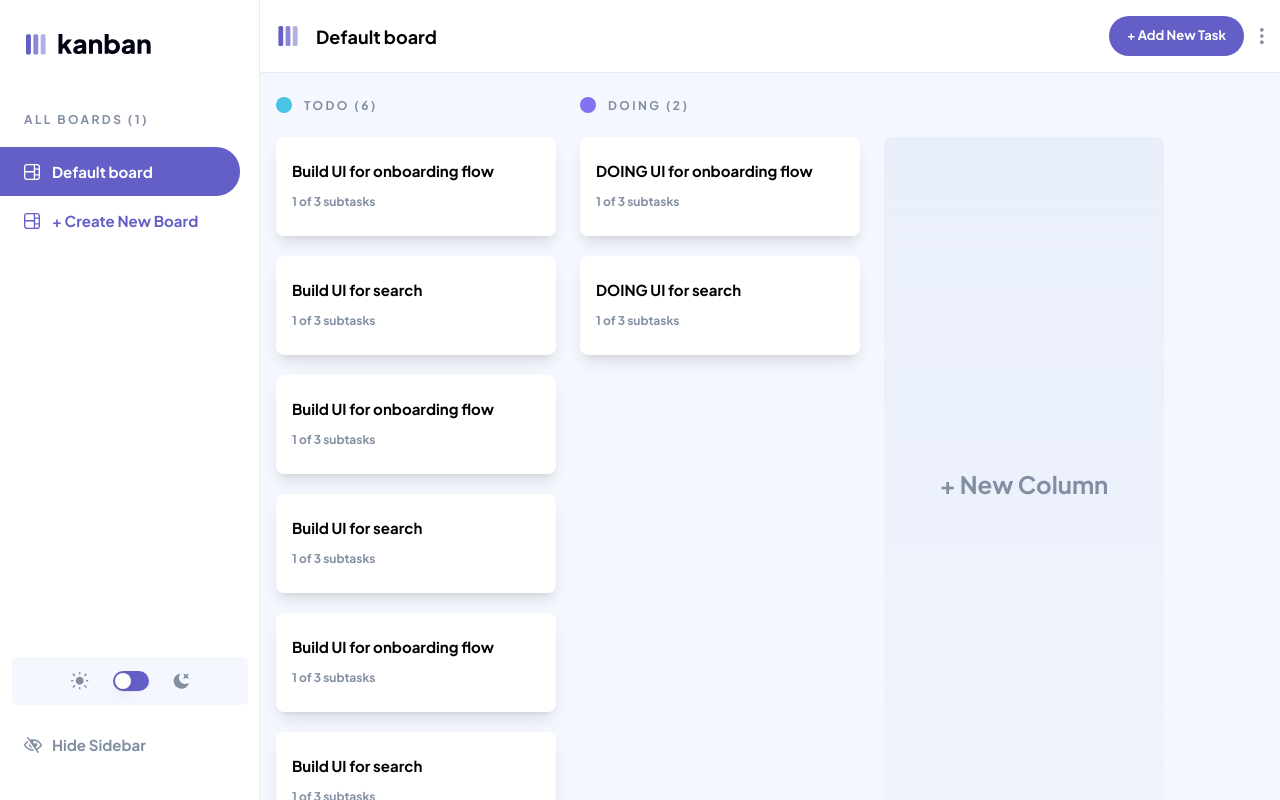
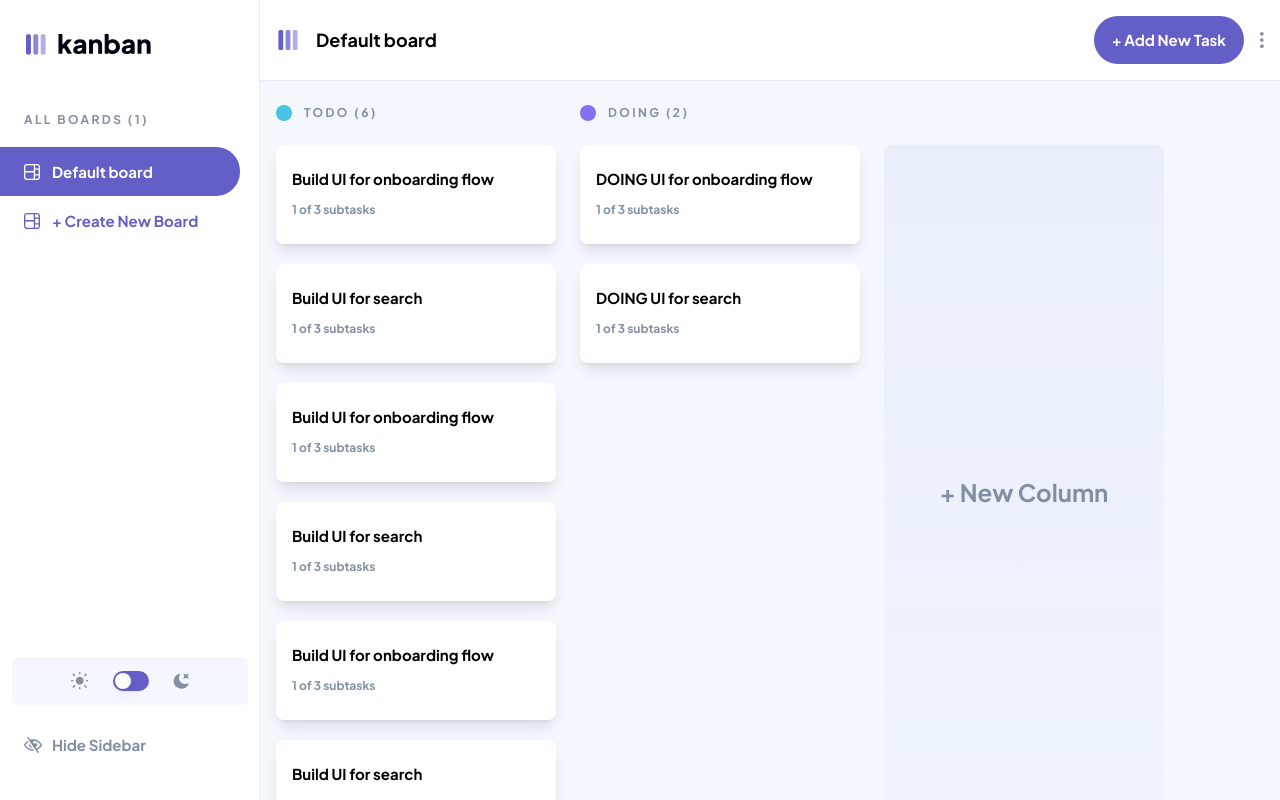
Before and after one commit to Newpoki/kanban, a React (Vite) app: page /boards/13b56b64-14df-4efa-8edf-567d80291c27 in a window 1280 px wide. Built offline with nearby package versions, Linux system fonts and the light colour scheme.

Commit message:
task: rename add task route and create folder for components

```diff
--- a/src/board/header/board-header.tsx
+++ b/src/board/header/board-header.tsx
@@ -22,8 +22,8 @@ export const BoardHeader = ({ board }: BoardHeaderProps) => {
             <BoardHeaderPopover board={board} headerRef={ref} />
 
             <div className="ml-auto flex items-center gap-4">
-                <Link to="/boards/$boardId/add" params={{ boardId: board.id }}>
-                    <Button className="px-[18px] capitalize" size="small">
+                <Link to="/boards/$boardId/add-task" params={{ boardId: board.id }}>
+                    <Button className="px-[18px] capitalize">
                         <Plus className="w-3 md:hidden" />
                         <span className="hidden md:block">+ Add new task</span>
                     </Button>
--- a/src/routeTree.gen.ts
+++ b/src/routeTree.gen.ts
@@ -13,7 +13,7 @@
 import { Route as rootRoute } from './routes/__root'
 import { Route as IndexImport } from './routes/index'
 import { Route as BoardsBoardIdImport } from './routes/boards.$boardId'
-import { Route as BoardsBoardIdAddImport } from './routes/boards.$boardId.add'
+import { Route as BoardsBoardIdAddTaskImport } from './routes/boards.$boardId.add-task'
 import { Route as BoardsBoardIdColumnColumnIdTaskTaskIdIndexImport } from './routes/boards.$boardId.column.$columnId.task.$taskId.index'
 import { Route as BoardsBoardIdColumnColumnIdTaskTaskIdEditImport } from './routes/boards.$boardId.column.$columnId.task.$taskId.edit'
 import { Route as BoardsBoardIdColumnColumnIdTaskTaskIdDeleteImport } from './routes/boards.$boardId.column.$columnId.task.$taskId.delete'
@@ -30,8 +30,8 @@ const BoardsBoardIdRoute = BoardsBoardIdImport.update({
   getParentRoute: () => rootRoute,
 } as any)
 
-const BoardsBoardIdAddRoute = BoardsBoardIdAddImport.update({
-  path: '/add',
+const BoardsBoardIdAddTaskRoute = BoardsBoardIdAddTaskImport.update({
+  path: '/add-task',
   getParentRoute: () => BoardsBoardIdRoute,
 } as any)
 
@@ -65,8 +65,8 @@ declare module '@tanstack/react-router' {
       preLoaderRoute: typeof BoardsBoardIdImport
       parentRoute: typeof rootRoute
     }
-    '/boards/$boardId/add': {
-      preLoaderRoute: typeof BoardsBoardIdAddImport
+    '/boards/$boardId/add-task': {
+      preLoaderRoute: typeof BoardsBoardIdAddTaskImport
       parentRoute: typeof BoardsBoardIdImport
     }
     '/boards/$boardId/column/$columnId/task/$taskId/delete': {
@@ -89,7 +89,7 @@ declare module '@tanstack/react-router' {
 export const routeTree = rootRoute.addChildren([
   IndexRoute,
   BoardsBoardIdRoute.addChildren([
-    BoardsBoardIdAddRoute,
+    BoardsBoardIdAddTaskRoute,
     BoardsBoardIdColumnColumnIdTaskTaskIdDeleteRoute,
     BoardsBoardIdColumnColumnIdTaskTaskIdEditRoute,
     BoardsBoardIdColumnColumnIdTaskTaskIdIndexRoute,
--- a/src/routes/boards.$boardId.add.tsx
+++ b/src/routes/boards.$boardId.add-task.tsx
@@ -1,8 +1,8 @@
-import { TaskDialog } from '@/task/task-dialog'
+import { TaskDialog } from '@/task/dialog-form/task-dialog'
 import { createFileRoute, useNavigate } from '@tanstack/react-router'
 import { useCallback, useState } from 'react'
 
-export const Route = createFileRoute('/boards/$boardId/add')({
+export const Route = createFileRoute('/boards/$boardId/add-task')({
     component: BoardTaskCreateTaskComponent,
 })
 
--- a/src/routes/boards.$boardId.column.$columnId.task.$taskId.edit.tsx
+++ b/src/routes/boards.$boardId.column.$columnId.task.$taskId.edit.tsx
@@ -1,4 +1,4 @@
-import { TaskDialog } from '@/task/task-dialog'
+import { TaskDialog } from '@/task/dialog-form/task-dialog'
 import { createFileRoute, useNavigate } from '@tanstack/react-router'
 import { useCallback, useState } from 'react'
 
--- a/src/task/task-dialog-form-content-subtask-field.tsx
+++ b/src/task/dialog-form/task-dialog-form-content-subtask-field.tsx
@@ -1,10 +1,10 @@
 import { ControlledInput, ControlledInputProps } from '@/components/form/controlled-input'
 import { Close } from '@/icons'
-import { TaskDialogFormValues } from './task-schemas'
 import { cn } from '@/lib/utils'
 import { Button } from '@/components/ui/button'
 import { useCallback } from 'react'
 import { useForm } from 'react-hook-form'
+import { TaskDialogFormValues } from '../task-schemas'
 
 type TaskDialogFormContentSubtaskFieldProps = Omit<
     ControlledInputProps<TaskDialogFormValues>,
--- a/src/task/task-dialog-form-content-subtasks.tsx
+++ b/src/task/dialog-form/task-dialog-form-content-subtasks.tsx
@@ -1,10 +1,10 @@
 import { FormLabel } from '@/components/ui/form'
-import { TaskDialogFormValues } from './task-schemas'
 import { useFieldArray, useFormContext } from 'react-hook-form'
 import { useCallback } from 'react'
 import { Button } from '@/components/ui/button'
 import { v4 as uuidv4 } from 'uuid'
 import { TaskDialogFormContentSubtaskField } from './task-dialog-form-content-subtask-field'
+import { TaskDialogFormValues } from '../task-schemas'
 
 export const TaskDialogFormContentSubtasks = () => {
     const { control } = useFormContext<TaskDialogFormValues>()
--- a/src/task/task-dialog-form-content.tsx
+++ b/src/task/dialog-form/task-dialog-form-content.tsx
@@ -1,12 +1,12 @@
 import { ControlledInput } from '@/components/form/controlled-input'
 import { ControlledTextarea } from '@/components/form/controlled-textarea'
 import { getFieldKey } from '@/lib/get-field-key'
-import { TaskDialogFormValues } from './task-schemas'
 import { Button } from '@/components/ui/button'
 import { BoardColumnTaskSubtask } from '@/boards/boards-schemas'
 import { ControlledSelect } from '@/components/form/controlled-select'
 import { TaskDialogFormContentSubtasks } from './task-dialog-form-content-subtasks'
 import { DialogContentInner } from '@/components/ui/dialog'
+import { TaskDialogFormValues } from '../task-schemas'
 
 type TaskDialogFormContentProps = {
     isEditing: boolean
--- a/src/task/task-dialog-form.tsx
+++ b/src/task/dialog-form/task-dialog-form.tsx
@@ -1,10 +1,10 @@
 import { Board, BoardColumn, BoardColumnTask } from '@/boards/boards-schemas'
 import { useForm } from 'react-hook-form'
-import { TaskDialogFormValues, taskDialogFormValuesSchema } from './task-schemas'
 import { zodResolver } from '@hookform/resolvers/zod'
 import { ControlledForm } from '@/components/form/controlled-form'
 import { TaskDialogFormContent } from './task-dialog-form-content'
 import { useTaskForm } from './use-task-form'
+import { TaskDialogFormValues, taskDialogFormValuesSchema } from '../task-schemas'
 
 type TaskDialogFormProps = {
     boardId: Board['id']
```
Also changed, not shown: src/task/dialog-form/task-dialog.tsx (renamed from src/task/task-dialog.tsx), src/task/dialog-form/use-task-form.ts (renamed from src/task/use-task-form.ts).
